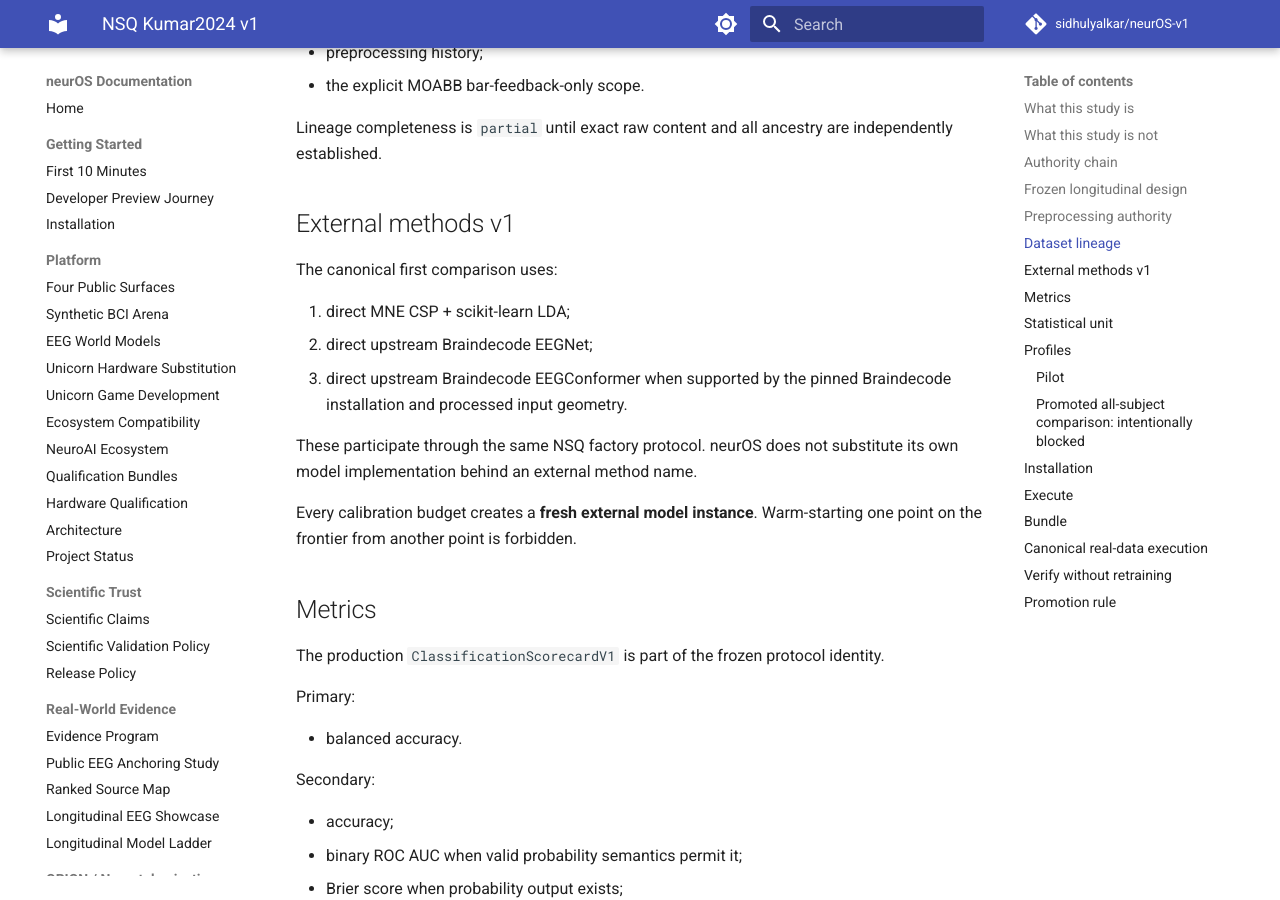
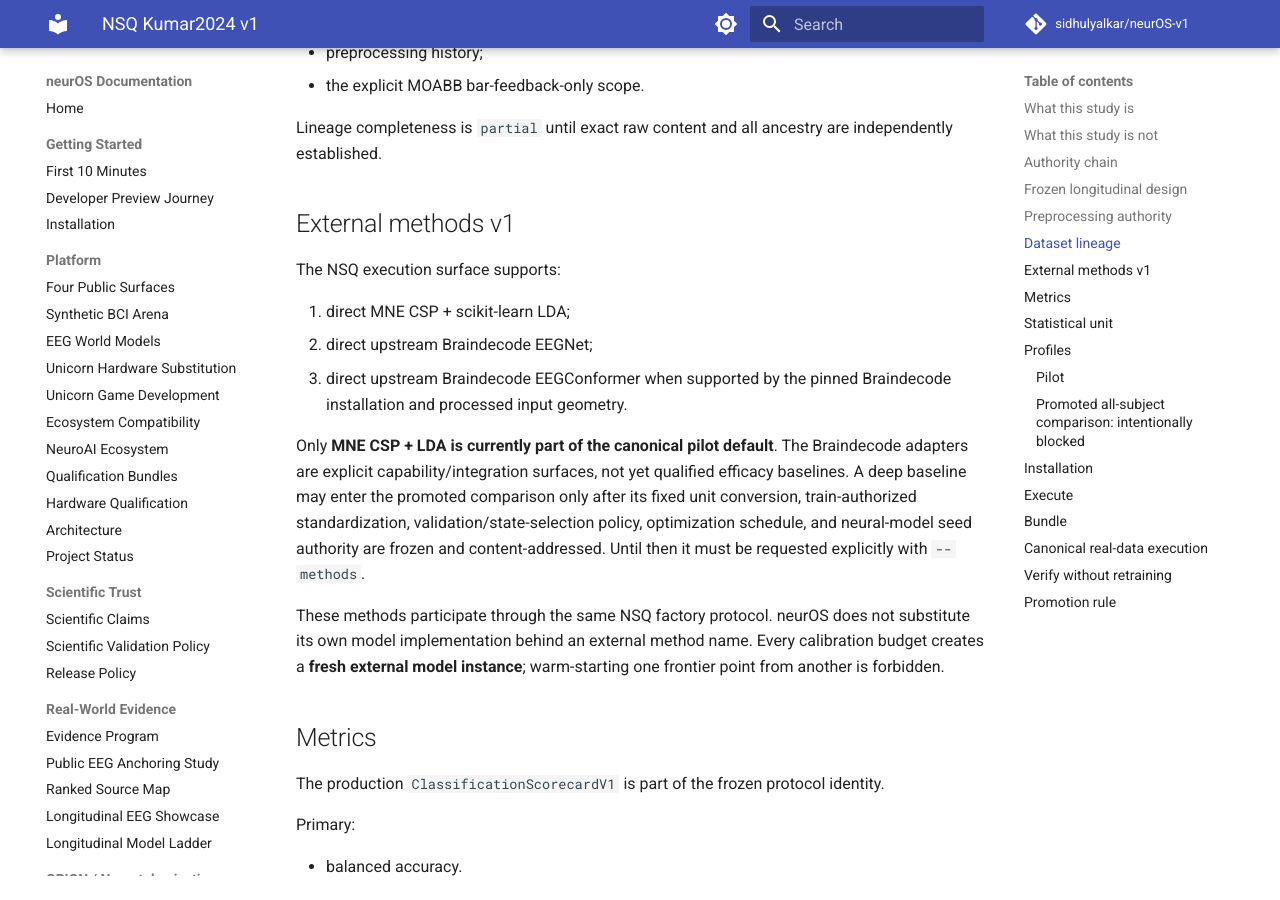
Before and after one commit to sidhulyalkar/neurOS-v1, an MkDocs documentation site: the page built from docs/NSQ_KUMAR2024_V1.md, in a window 1280 px wide and 900 px high, scrolled down 3785 px. Built offline with MkDocs 1.6.1 and Material for MkDocs 9.7.7, drawn with Linux system fonts in a browser that asks for light colours; comment, search, counter and statistics services are not loaded; some of the changed text lies outside the part shown.

Commit message:
Keep Kumar2024 pilot baseline scientifically fair

````diff
--- a/docs/NSQ_KUMAR2024_V1.md
+++ b/docs/NSQ_KUMAR2024_V1.md
@@ -137,15 +137,15 @@ Lineage completeness is `partial` until exact raw content and all ancestry are i
 
 ## External methods v1
 
-The canonical first comparison uses:
+The NSQ execution surface supports:
 
 1. direct MNE CSP + scikit-learn LDA;
 2. direct upstream Braindecode EEGNet;
 3. direct upstream Braindecode EEGConformer when supported by the pinned Braindecode installation and processed input geometry.
 
-These participate through the same NSQ factory protocol. neurOS does not substitute its own model implementation behind an external method name.
+Only **MNE CSP + LDA is currently part of the canonical pilot default**. The Braindecode adapters are explicit capability/integration surfaces, not yet qualified efficacy baselines. A deep baseline may enter the promoted comparison only after its fixed unit conversion, train-authorized standardization, validation/state-selection policy, optimization schedule, and neural-model seed authority are frozen and content-addressed. Until then it must be requested explicitly with `--methods`.
 
-Every calibration budget creates a **fresh external model instance**. Warm-starting one point on the frontier from another point is forbidden.
+These methods participate through the same NSQ factory protocol. neurOS does not substitute its own model implementation behind an external method name. Every calibration budget creates a **fresh external model instance**; warm-starting one frontier point from another is forbidden.
 
 ## Metrics
 
@@ -188,8 +188,10 @@ The default command is a provenance/execution pilot:
 subjects = 1,10
 split seed = 2026
 budgets = 0,1,2,5,10 / class
-Braindecode epochs = 1
+default method = MNE CSP + LDA only
 ```
+
+`braindecode_epochs = 1` remains part of the pilot configuration only for explicit deep-adapter integration runs. It is not a qualified training recipe.
 
 One participant comes from each original GR/PAR cohort. This pilot exists to validate data identity, runtime behavior, artifact semantics, and dependency feasibility. It is **not** the headline model-comparison claim.
 
````
Also changed, not shown: 2 other files.
